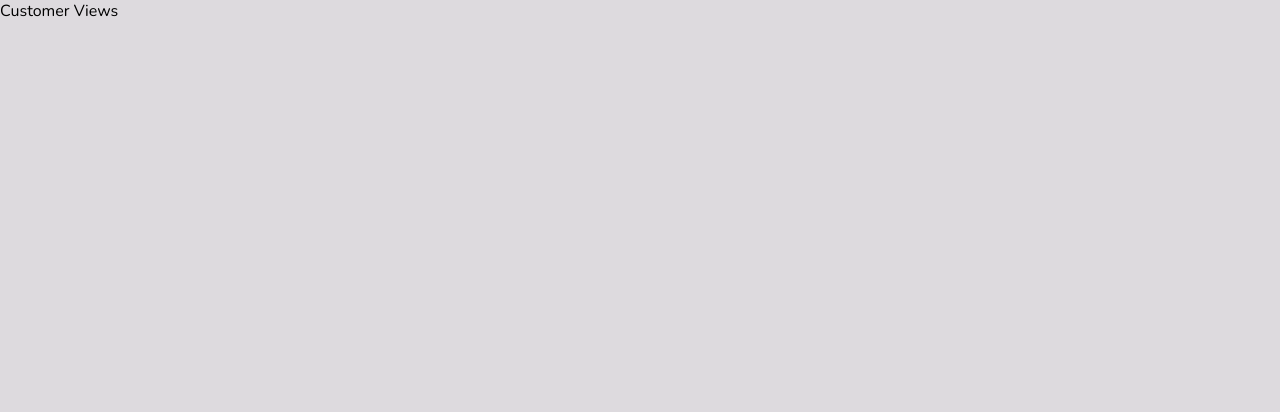
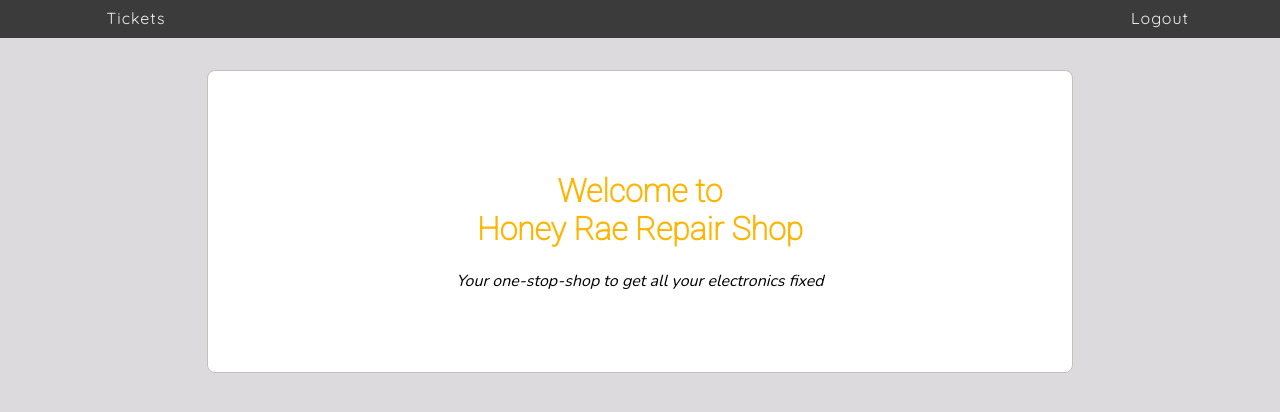
Before and after one commit to wicamo96/honey-rae-repairs, a React (Vite) app: page / in a window 1280 px wide. Shown: the top 412 px of the page. Built offline with nearby package versions, Linux system fonts and the light colour scheme; sample sign-in values are in the browser's storage.

Commit message:
Added employee vs customer views

```diff
--- /dev/null
+++ b/src/components/nav/CustomerNav.jsx
@@ -0,0 +1,30 @@
+import { Link, useNavigate } from "react-router-dom"
+import "./NavBar.css"
+
+export const CustomerNav = () => {
+    const navigate = useNavigate()
+
+    return (
+        <ul className="navbar">
+            <li className="navbar-item">
+                <Link className="navbar-link" to="/tickets">Tickets</Link>
+            </li>
+            {localStorage.getItem("honey_user") ? (
+                <li className="navbar-item navbar-logout">
+                    <Link
+                        className="navbar-link"
+                        to=""
+                        onClick={() => {
+                            localStorage.removeItem("honey_user")
+                            navigate("/", { replace: true })
+                        }}
+                    >
+                        Logout
+                    </Link>
+                </li>
+            ) : (
+                ""
+            )}
+        </ul>
+    )
+}
--- a/src/components/nav/NavBar.jsx
+++ b/src/components/nav/EmployeeNav.jsx
@@ -1,7 +1,7 @@
 import { Link, useNavigate } from "react-router-dom"
 import "./NavBar.css"
 
-export const NavBar = () => {
+export const EmployeeNav = () => {
     const navigate = useNavigate()
 
     return <ul className="navbar">
--- a/src/components/tickets/TicketList.jsx
+++ b/src/components/tickets/TicketList.jsx
@@ -12,13 +12,18 @@
 
     const getAndSetTickets = () => {
       getAllTickets().then(ticketsArray => {
-        setAllTickets(ticketsArray)
+        if (currentUser.isStaff) {
+          setAllTickets(ticketsArray)
+        } else {
+          const customerTickets = ticketsArray.filter(ticket => ticket.userId === currentUser.id)
+          setAllTickets(customerTickets)
+        }
       })
     }
 
     useEffect(() => {
       getAndSetTickets()
-    }, [])
+    }, [currentUser])
 
     useEffect(() => {
       if (showEmergencyOnly) {
--- a/src/views/ApplicationViews.jsx
+++ b/src/views/ApplicationViews.jsx
@@ -12,5 +12,5 @@
     setCurrentUser(honeyUserObject)
   }, [])
 
-  return currentUser.isStaff ? <EmployeeViews currentUser={currentUser} /> : <CustomerViews />
+  return currentUser.isStaff ? <EmployeeViews currentUser={currentUser} /> : <CustomerViews currentUser={currentUser}/>
 }
--- a/src/views/CustomerViews.jsx
+++ b/src/views/CustomerViews.jsx
@@ -1,5 +1,23 @@
-export const CustomerViews = () => {
+import { Outlet, Route, Routes } from "react-router-dom"
+import { Welcome } from "../components/welcome/Welcome.jsx"
+import { CustomerNav } from "../components/nav/CustomerNav.jsx"
+import { TicketList } from "../components/tickets/TicketList.jsx"
+
+export const CustomerViews = ({ currentUser }) => {
     return (
-        <>Customer Views</>
+        <Routes>
+            <Route
+                path="/"
+                element={
+                    <>
+                        <CustomerNav />
+                        <Outlet />
+                    </>
+                }
+            >
+                <Route index element={<Welcome />} />
+                <Route path="tickets" element={<TicketList currentUser={currentUser} />} />
+            </Route>
+        </Routes>
     )
 }
--- a/src/views/EmployeeViews.jsx
+++ b/src/views/EmployeeViews.jsx
@@ -1,5 +1,5 @@
 import { Outlet, Route, Routes } from "react-router-dom"
-import { NavBar } from "../components/nav/NavBar.jsx"
+import { EmployeeNav } from "../components/nav/EmployeeNav.jsx"
 import { Welcome } from "../components/welcome/Welcome.jsx"
 import { TicketList } from "../components/tickets/TicketList.jsx"
 import { StaffList } from "../components/staff/StaffList.jsx"
@@ -15,7 +15,7 @@
                 path="/"
                 element={
                     <>
-                        <NavBar />
+                        <EmployeeNav />
                         <Outlet />
                     </>
                 }
```
